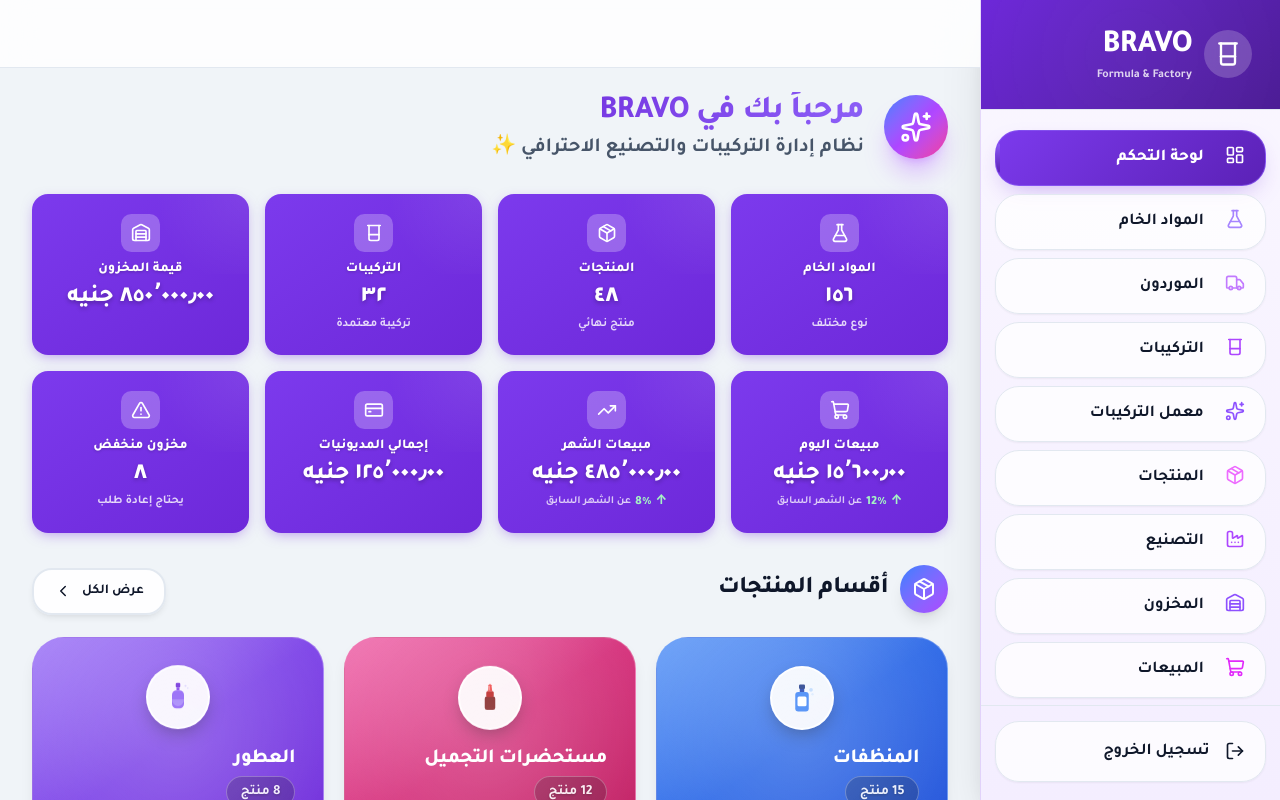
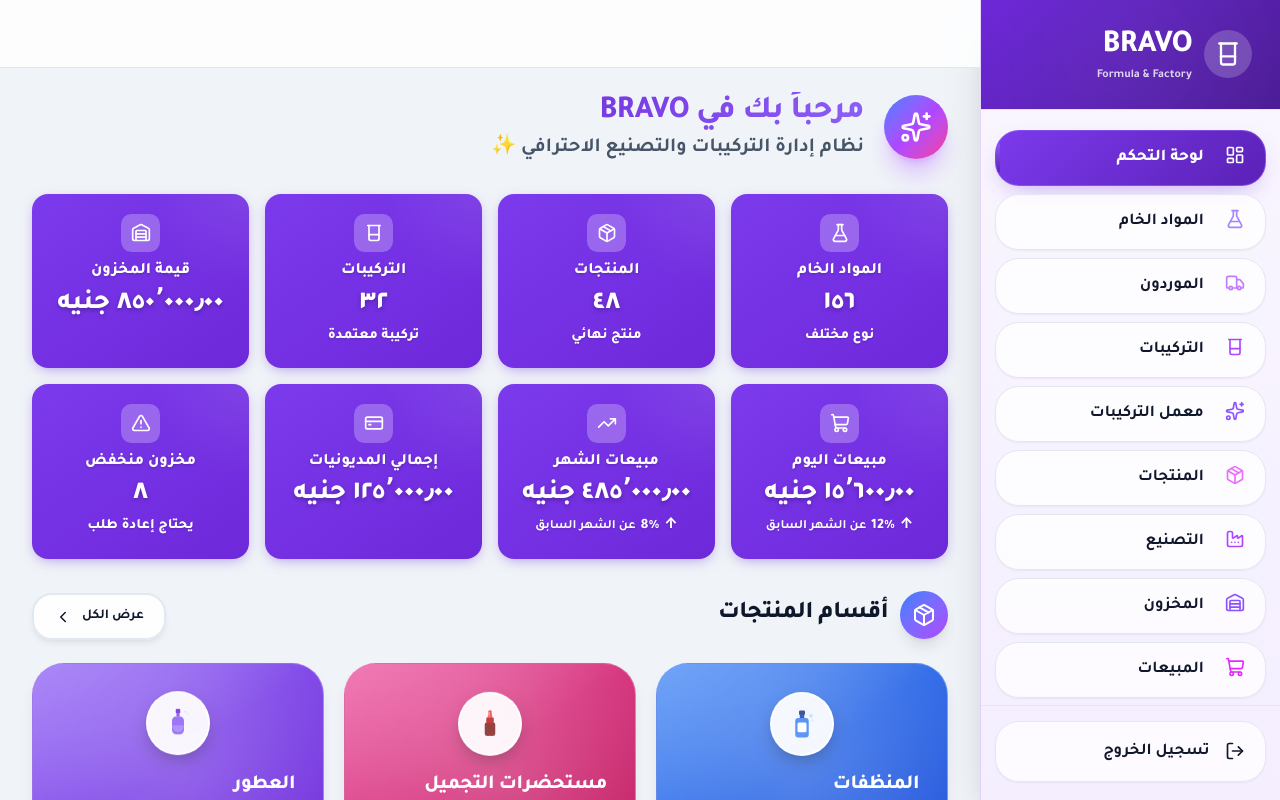
Before and after one commit to fantazia1110-design/BRAVO-new-sestym-, a Next.js app: page / in a window 1280 px wide. Shown: the top 800 px of the page. Built offline with nearby package versions, Linux system fonts and the light colour scheme.

Commit message:
تكبير النصوص كلها في البطاقات + لون أبيض واضح موحد
Co-authored-by: arena-agent <297053741+arena-agent@users.noreply.github.com>

```diff
--- a/src/components/ui/StatCard.tsx
+++ b/src/components/ui/StatCard.tsx
@@ -62,7 +62,6 @@ export default function StatCard({
         height: '100%',
         background: 'radial-gradient(circle, rgba(255,255,255,0.08) 0%, transparent 70%)',
         pointerEvents: 'none',
-        transition: 'all 0.35s ease',
       }} />
 
       {/* الأيقونة */}
@@ -75,36 +74,36 @@ export default function StatCard({
         display: 'flex',
         alignItems: 'center',
         justifyContent: 'center',
-        transition: 'transform 0.35s cubic-bezier(0.34, 1.56, 0.64, 1)',
       }}>
         {icon}
       </div>
 
       {/* العنوان */}
       <p style={{
-        fontSize: '0.85rem',
-        fontWeight: 800,
+        fontSize: '1rem',
+        fontWeight: 900,
         color: '#ffffff',
-        marginBottom: '0.15rem',
+        marginBottom: '0.2rem',
         textShadow: '0 1px 3px rgba(0,0,0,0.2)',
       }}>{title}</p>
 
       {/* القيمة */}
       <p style={{
-        fontSize: '1.5rem',
+        fontSize: '1.7rem',
         fontWeight: 900,
         color: '#ffffff',
         lineHeight: 1.2,
-        marginBottom: '0.1rem',
+        marginBottom: '0.15rem',
         textShadow: '0 2px 4px rgba(0,0,0,0.25)',
       }}>{value}</p>
 
       {/* الوصف */}
       {subtitle && (
         <p style={{
-          fontSize: '0.75rem',
-          fontWeight: 700,
-          color: '#ffffffcc',
+          fontSize: '0.9rem',
+          fontWeight: 800,
+          color: '#ffffff',
+          textShadow: '0 1px 2px rgba(0,0,0,0.15)',
         }}>{subtitle}</p>
       )}
 
@@ -114,15 +113,16 @@ export default function StatCard({
           display: 'flex',
           alignItems: 'center',
           justifyContent: 'center',
-          gap: '0.25rem',
-          fontSize: '0.78rem',
+          gap: '0.3rem',
+          fontSize: '0.9rem',
           fontWeight: 800,
           marginTop: '0.15rem',
-          color: '#a5f3c4',
+          color: '#ffffff',
+          textShadow: '0 1px 2px rgba(0,0,0,0.15)',
         }}>
           <span>{trend.isPositive ? '↑' : '↓'}</span>
           <span>{Math.abs(trend.value)}%</span>
-          <span style={{ fontWeight: 700, color: '#ffffffbb', fontSize: '0.68rem' }}>عن الشهر السابق</span>
+          <span style={{ fontWeight: 700, color: '#ffffff', fontSize: '0.8rem' }}>عن الشهر السابق</span>
         </div>
       )}
     </div>
```
